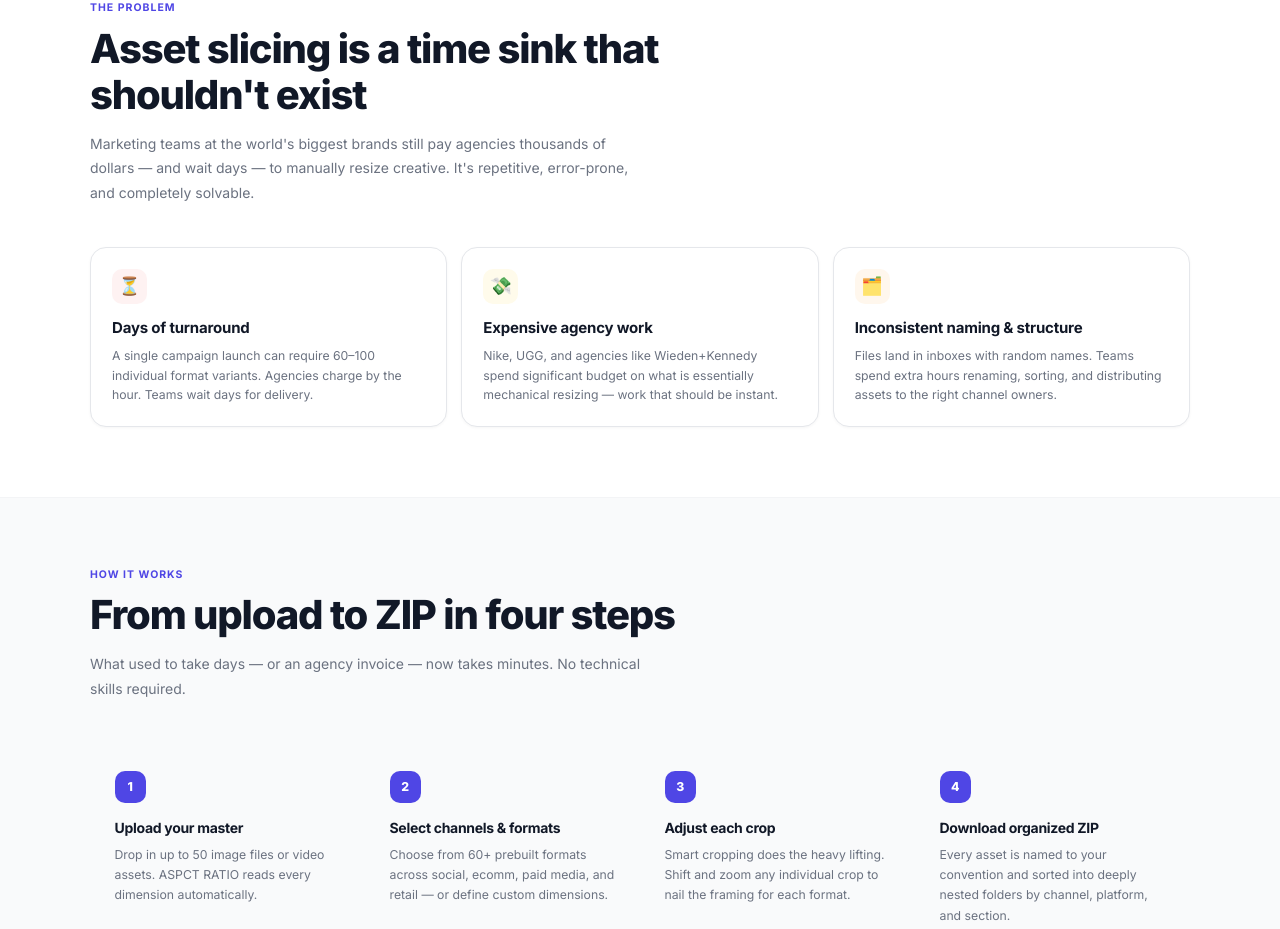
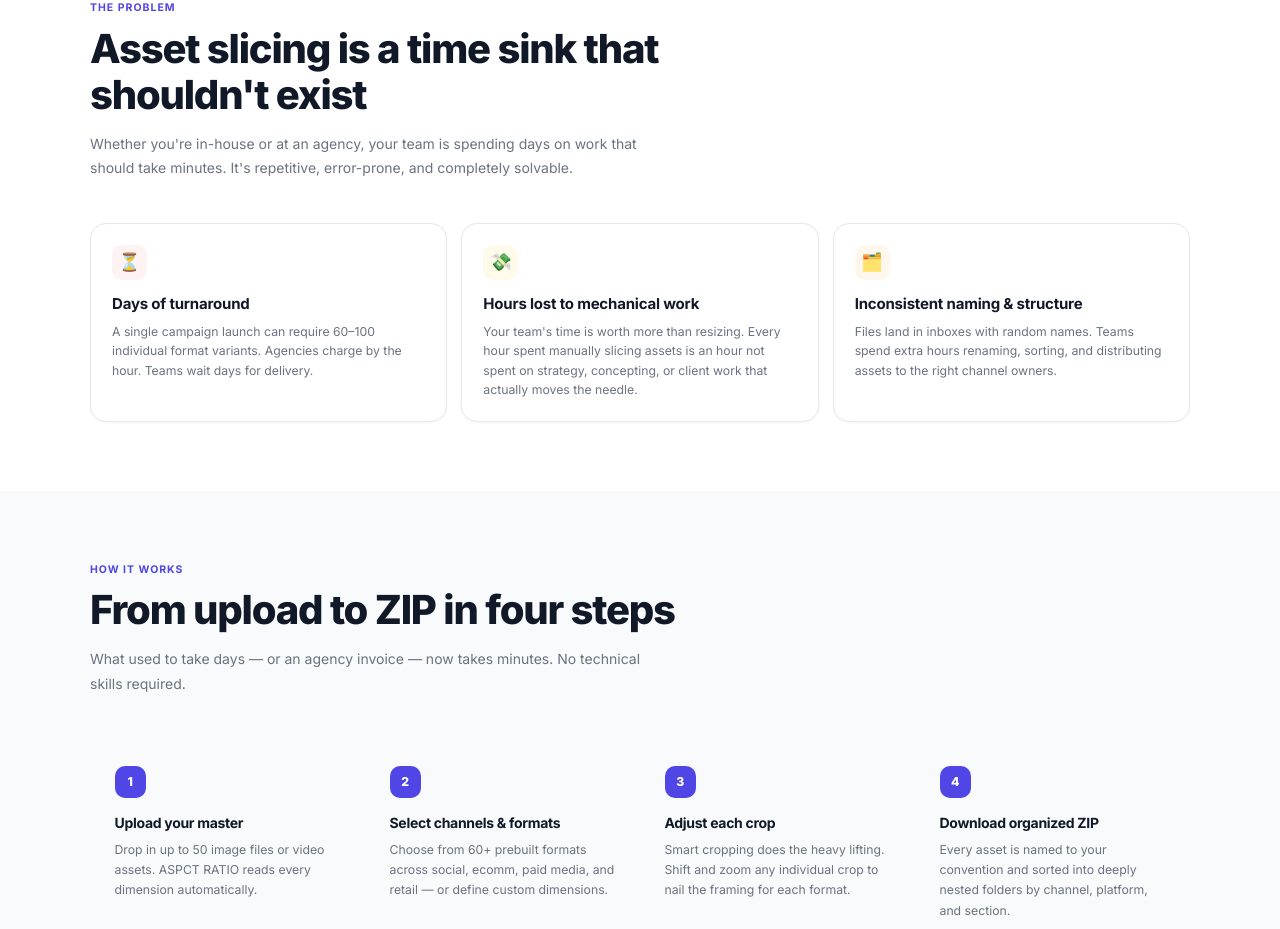
Before and after one commit to Aspct-Ratio/Aspect-Ratio, a Next.js app: page / in a window 1280 px wide. Shown: the part 2040-2969 px from the top of the page. Built offline with nearby package versions, Linux system fonts and the light colour scheme; no server answers.

Commit message:
fix: reframe agency messaging to be inclusive not adversarial

```diff
--- a/components/LandingPage.tsx
+++ b/components/LandingPage.tsx
@@ -293,12 +293,12 @@ export default function LandingPage({ isLoggedIn = false, userEmail }: { isLogge
             Asset slicing is a time sink that shouldn&apos;t exist
           </h2>
           <p className="text-base text-gray-500 leading-[1.75] max-w-[560px] mb-12">
-            Marketing teams at the world&apos;s biggest brands still pay agencies thousands of dollars — and wait days — to manually resize creative. It&apos;s repetitive, error-prone, and completely solvable.
+            Whether you&apos;re in-house or at an agency, your team is spending days on work that should take minutes. It&apos;s repetitive, error-prone, and completely solvable.
           </p>
           <div className="grid gap-4" style={{ gridTemplateColumns: 'repeat(auto-fit, minmax(240px, 1fr))' }}>
             {[
               { icon: '⏳', bg: 'bg-red-50', title: 'Days of turnaround', body: 'A single campaign launch can require 60–100 individual format variants. Agencies charge by the hour. Teams wait days for delivery.' },
-              { icon: '💸', bg: 'bg-amber-50', title: 'Expensive agency work', body: 'Nike, UGG, and agencies like Wieden+Kennedy spend significant budget on what is essentially mechanical resizing — work that should be instant.' },
+              { icon: '💸', bg: 'bg-amber-50', title: 'Hours lost to mechanical work', body: 'Your team\'s time is worth more than resizing. Every hour spent manually slicing assets is an hour not spent on strategy, concepting, or client work that actually moves the needle.' },
               { icon: '🗂️', bg: 'bg-orange-50', title: 'Inconsistent naming & structure', body: 'Files land in inboxes with random names. Teams spend extra hours renaming, sorting, and distributing assets to the right channel owners.' },
             ].map(({ icon, bg, title, body }) => (
               <div key={title} className="bg-white border border-gray-200 rounded-xl p-6 shadow-[0_1px_3px_rgba(0,0,0,0.04)]">
```
